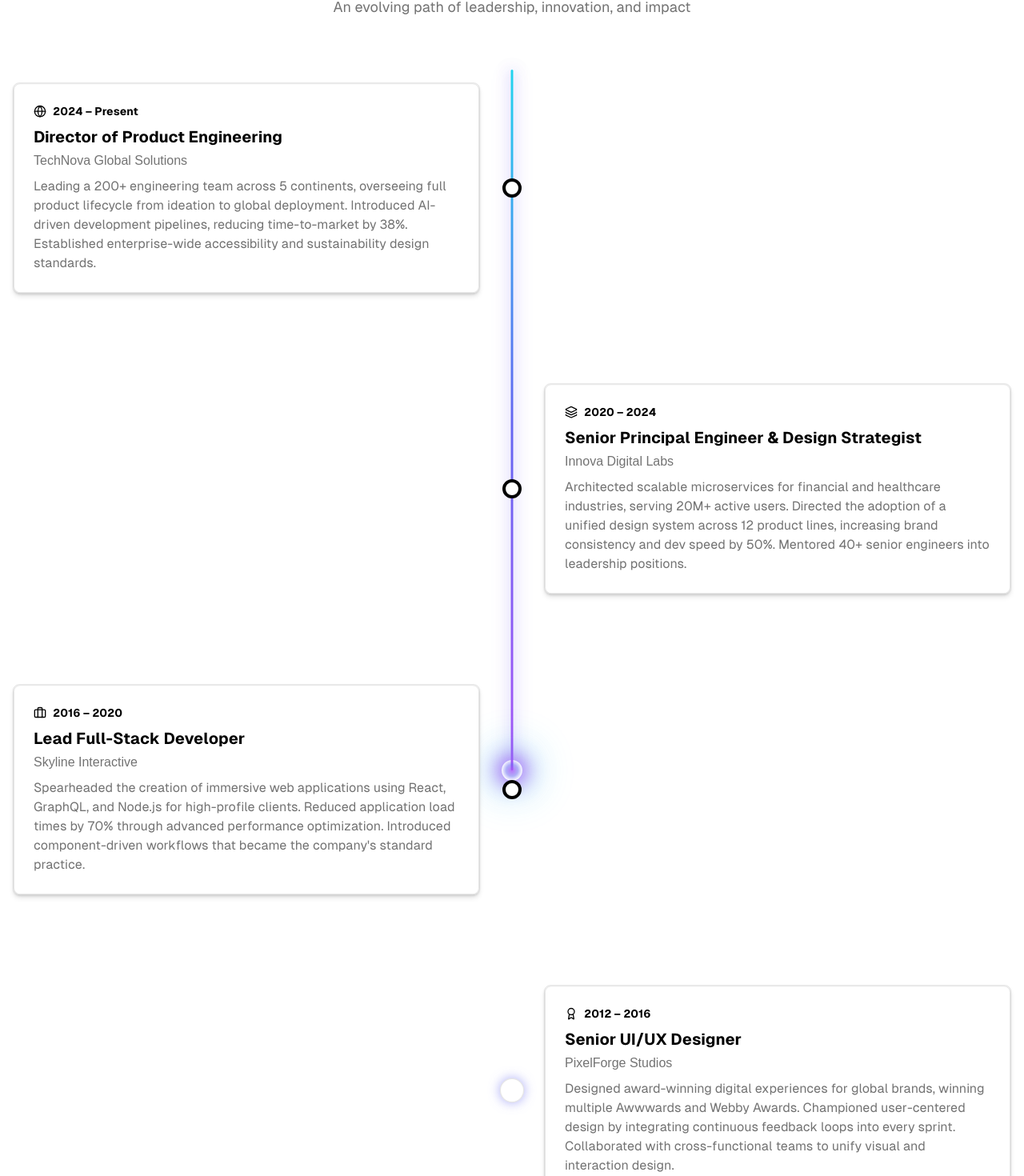
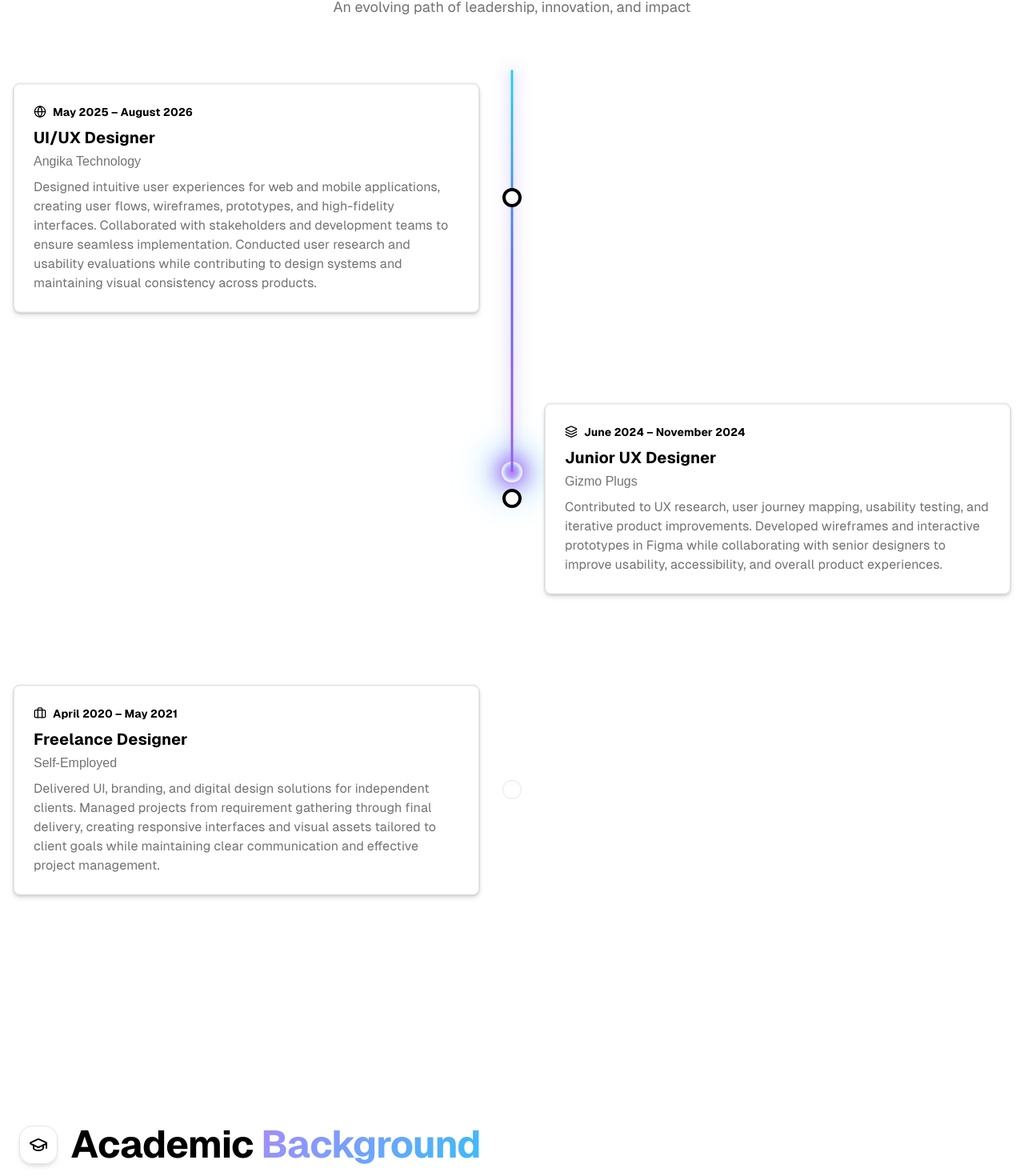
Before and after one commit to Prateesh-M-M/Port_Development, a React (Vite) app: page / in a window 1280 px wide. Shown: the part 3711-5181 px from the top of the page at 80% size. Built offline with nearby package versions, Linux system fonts and the light colour scheme; a web font is replaced by a local one; what lightswind would draw is missing.

Commit message:
More Content Updated

```diff
--- a/src/App.tsx
+++ b/src/App.tsx
@@ -7,7 +7,6 @@ import { ServicesSection } from "./components/ServicesSection/ServicesSection";
 import { ProjectsSection } from "./components/ProjectsSection/ProjectsSection";
 import { EducationSection } from "./components/EducationSection/EducationSection";
 import { CareerTimeline } from "./components/CareerSection/CareerTimeline";
-import TestimonialsSection from "./components/TestimonialsSection/TestimonialsSection";
 import { ContactSection } from "./components/ContactSection/ContactSection";
 import { Footer } from "./components/Footer/Footer";
 import ReactLenis from "lenis/react";
@@ -16,6 +15,7 @@ import { motion, AnimatePresence } from "framer-motion";
 
 import Dock from "./components/lightswind/dock";
 import { SmoothCursor } from "./components/lightswind/smooth-cursor";
+import WhatIBringSection from "./components/WhatIBringSection/WhatIBringSection";
 
 function App() {
   const [showDock, setShowDock] = useState(false);
@@ -53,7 +53,7 @@ function App() {
     { icon: <Briefcase size={20} />, label: "Career", onClick: () => scrollToSection("career") },
     { icon: <FolderKanban size={20} />, label: "Projects", onClick: () => scrollToSection("projects") },
     { icon: <GraduationCap size={20} />, label: "Education", onClick: () => scrollToSection("education") },
-    { icon: <MessageSquare size={20} />, label: "Testimonials", onClick: () => scrollToSection("testimonials") },
+    { icon: <MessageSquare size={20} />, label: "What I Bring", onClick: () => scrollToSection("approach") },
     { icon: <Send size={20} />, label: "Contact", onClick: () => scrollToSection("contact") },
   ];
 
@@ -70,7 +70,7 @@ function App() {
           <ProjectsSection />
           <CareerTimeline />
           <EducationSection />
-          <TestimonialsSection />
+          <WhatIBringSection />
           <ContactSection />
         </main>
 
--- a/src/components/AboutSection/AboutSection.tsx
+++ b/src/components/AboutSection/AboutSection.tsx
@@ -24,8 +24,8 @@ export const AboutSection = () => {
               Passionate about <span className="text-gradient-primary">Digital Excellence</span>
             </h2>
             <p className="text-lg text-muted-foreground leading-relaxed">
-I’m a UX/UI Designer who combines design thinking, user research and technology to create intuitive and impactful digital experiences. I work across the design process, from understanding user needs and defining problems to crafting interactions, building design systems and refining products through testing.
-My interests lie at the intersection of human-centered design, AI, HCI, accessibility and emerging technology. I enjoy tackling complex problems, exploring new possibilities, and translating ideas into experiences that are both functional and engaging. I believe great design goes beyond aesthetics—it creates meaningful connections between people and technology.
+              I’m a UX/UI Designer who combines design thinking, user research and technology to create intuitive and impactful digital experiences. I work across the design process, from understanding user needs and defining problems to crafting interactions, building design systems and refining products through testing.
+              My interests lie at the intersection of human-centered design, AI, HCI, accessibility and emerging technology. I enjoy tackling complex problems, exploring new possibilities, and translating ideas into experiences that are both functional and engaging. I believe great design goes beyond aesthetics—it creates meaningful connections between people and technology.
             </p>
           </div>
         </div>
--- a/src/components/CareerSection/CareerTimeline.tsx
+++ b/src/components/CareerSection/CareerTimeline.tsx
@@ -1,47 +1,31 @@
 import { ScrollTimeline } from "../lightswind/scroll-timeline";
-import { Briefcase, Award, Layers, Users, Globe } from "lucide-react";
+import { Briefcase, Layers,  Globe } from "lucide-react";
 
 export const CareerTimeline = () => {
   const careerEvents = [
     {
-      year: "2024 – Present",
-      title: "Director of Product Engineering",
-      subtitle: "TechNova Global Solutions",
+      year: "May 2025 – August 2026",
+      title: "UI/UX Designer",
+      subtitle: "Angika Technology",
       description:
-        "Leading a 200+ engineering team across 5 continents, overseeing full product lifecycle from ideation to global deployment. Introduced AI-driven development pipelines, reducing time-to-market by 38%. Established enterprise-wide accessibility and sustainability design standards.",
+        "Designed intuitive user experiences for web and mobile applications, creating user flows, wireframes, prototypes, and high-fidelity interfaces. Collaborated with stakeholders and development teams to ensure seamless implementation. Conducted user research and usability evaluations while contributing to design systems and maintaining visual consistency across products.",
       icon: <Globe className="h-4 w-4 mr-2 text-primary" />,
     },
     {
-      year: "2020 – 2024",
-      title: "Senior Principal Engineer & Design Strategist",
-      subtitle: "Innova Digital Labs",
+      year: "June 2024 – November 2024",
+      title: "Junior UX Designer",
+      subtitle: "Gizmo Plugs",
       description:
-        "Architected scalable microservices for financial and healthcare industries, serving 20M+ active users. Directed the adoption of a unified design system across 12 product lines, increasing brand consistency and dev speed by 50%. Mentored 40+ senior engineers into leadership positions.",
+        "Contributed to UX research, user journey mapping, usability testing, and iterative product improvements. Developed wireframes and interactive prototypes in Figma while collaborating with senior designers to improve usability, accessibility, and overall product experiences.",
       icon: <Layers className="h-4 w-4 mr-2 text-primary" />,
     },
     {
-      year: "2016 – 2020",
-      title: "Lead Full-Stack Developer",
-      subtitle: "Skyline Interactive",
+      year: "April 2020 – May 2021",
+      title: "Freelance Designer",
+      subtitle: "Self-Employed",
       description:
-        "Spearheaded the creation of immersive web applications using React, GraphQL, and Node.js for high-profile clients. Reduced application load times by 70% through advanced performance optimization. Introduced component-driven workflows that became the company's standard practice.",
+        "Delivered UI, branding, and digital design solutions for independent clients. Managed projects from requirement gathering through final delivery, creating responsive interfaces and visual assets tailored to client goals while maintaining clear communication and effective project management.",
       icon: <Briefcase className="h-4 w-4 mr-2 text-primary" />,
-    },
-    {
-      year: "2012 – 2016",
-      title: "Senior UI/UX Designer",
-      subtitle: "PixelForge Studios",
-      description:
-        "Designed award-winning digital experiences for global brands, winning multiple Awwwards and Webby Awards. Championed user-centered design by integrating continuous feedback loops into every sprint. Collaborated with cross-functional teams to unify visual and interaction design.",
-      icon: <Award className="h-4 w-4 mr-2 text-primary" />,
-    },
-    {
-      year: "2008 – 2012",
-      title: "Frontend Developer & Interaction Designer",
-      subtitle: "CreativeSpark Agency",
-      description:
-        "Built responsive and interactive marketing websites during the rise of mobile-first design. Created high-conversion landing pages for major e-commerce campaigns. Developed custom animations that improved user engagement metrics by over 45%.",
-      icon: <Users className="h-4 w-4 mr-2 text-primary" />,
     },
   ];
 
--- a/src/components/ContactSection/ContactSection.tsx
+++ b/src/components/ContactSection/ContactSection.tsx
@@ -1,5 +1,5 @@
 import { motion } from "framer-motion";
-import { Send, MapPin, Mail, Phone } from "lucide-react";
+import { Send, MapPin, Mail} from "lucide-react";
 import { Input } from "../lightswind/input";
 import { Textarea } from "../lightswind/textarea";
 import { Button } from "../lightswind/button";
--- a/src/components/EducationSection/SkillCategory.tsx
+++ b/src/components/EducationSection/SkillCategory.tsx
@@ -1,10 +1,7 @@
 import { motion, AnimatePresence } from "framer-motion";
 import {
-  Atom,
   Server,
   Code2,
-  Database,
-  Cloud,
   Crown,
   Brain,
   Workflow,
--- a/src/components/Footer/Footer.tsx
+++ b/src/components/Footer/Footer.tsx
@@ -1,5 +1,5 @@
 import { motion } from "framer-motion";
-import { Github, Linkedin, Twitter, Mail, ArrowUp, Heart } from "lucide-react";
+import { Github, Linkedin, Twitter, Mail, ArrowUp, Coffee } from "lucide-react";
 import { MorphingText } from "../lightswind/morphing-text";
 
 export const Footer = () => {
@@ -118,7 +118,7 @@ export const Footer = () => {
           {/* Copyright notice */}
           <div className="flex items-center gap-1.5 font-medium text-center md:text-right">
             <span>© {new Date().getFullYear()} Prateesh M M. Crafted with</span>
-            <Heart className="w-3.5 h-3.5 text-rose-500 fill-rose-500 inline-block" />
+            <Coffee className="w-3.5 h-3.5 text-pink-500 fill-pink-500 inline-block" />
             <span>& Lightswind UI</span>
           </div>
         </div>
--- a/src/components/TestimonialsSection/TestimonialsSection.tsx
+++ /dev/null
@@ -1,80 +0,0 @@
-import { motion } from "framer-motion";
-
-const TestimonialsSection = () => {
-  const testimonials = [
-    {
-      name: "Sarah Jenkins",
-      role: "CTO at InnovateX",
-      content: "Scarlett transformed our completely outdated e-commerce system into an incredibly fast, highly scalable architecture. Our conversion rate increased by 40% after the launch.",
-      image: "https://images.pexels.com/photos/1181686/pexels-photo-1181686.jpeg?auto=compress&cs=tinysrgb&w=150"
-    },
-    {
-      name: "David Chen",
-      role: "Founder, Peak Analytics",
-      content: "One of the best engineering minds I've worked with. The dashboard interface was not only flawlessly built, but also incredibly intuitive for non-technical users.",
-      image: "https://images.pexels.com/photos/1516680/pexels-photo-1516680.jpeg?auto=compress&cs=tinysrgb&w=150"
-    },
-    {
-      name: "Maria Rodriguez",
-      role: "Product Lead, Fintech Nexus",
-      content: "Delivered complex fintech integrations reliably and on time. Her attention to detail regarding both security protocols and UX is unparalleled.",
-      image: "https://images.pexels.com/photos/2743754/pexels-photo-2743754.jpeg?auto=compress&cs=tinysrgb&w=150"
-    }
-  ];
-
-  return (
-    <section id="testimonials" className="max-w-7xl mx-auto px-6 py-24">
-      <motion.div
-        initial={{ opacity: 0, y: 50 }}
-        whileInView={{ opacity: 1, y: 0 }}
-        viewport={{ once: true, amount: 0.1 }}
-        transition={{ duration: 0.8 }}
-        className="mb-16 text-center"
-      >
-        <h2 className="text-3xl md:text-5xl font-bold tracking-tight mb-4">
-          Client <span className="text-gradient-primary">Testimonials</span>
-        </h2>
-        <p className="text-muted-foreground max-w-xl mx-auto">
-          Feedback from talented leaders I've had the pleasure of partnering with throughout my career.
-        </p>
-      </motion.div>
-
-      <div className="grid grid-cols-1 md:grid-cols-3 gap-6">
-        {testimonials.map((test, i) => (
-          <motion.div
-            key={i}
-            initial={{ opacity: 0, scale: 0.95 }}
-            whileInView={{ opacity: 1, scale: 1 }}
-            viewport={{ once: true }}
-            transition={{ delay: i * 0.15, duration: 0.5 }}
-            className="glass-panel p-8 rounded-3xl border border-foreground/10 flex flex-col relative overflow-hidden group hover:border-primary/30 transition-colors duration-500"
-          >
-            {/* Subtle glow orb */}
-            <div className="absolute -right-10 -top-10 w-32 h-32 bg-primary/10 rounded-full blur-[40px] group-hover:bg-primary/20 transition-colors duration-500 pointer-events-none" />
-
-            {/* Quote Icon Background */}
-            <div className="absolute top-6 right-8 text-primary/10 select-none">
-              <svg width="40" height="40" viewBox="0 0 24 24" fill="currentColor" xmlns="http://www.w3.org/2000/svg">
-                <path d="M10 11l-2 2v-3H4V4h6v7zm10 0l-2 2v-3h-4V4h6v7z" />
-              </svg>
-            </div>
-
-            <p className="text-muted-foreground leading-relaxed flex-grow relative z-10 italic mb-8">
-              "{test.content}"
-            </p>
-
-            <div className="flex items-center gap-4 relative z-10 mt-auto">
-              <img src={test.image} alt={test.name} className="w-12 h-12 rounded-full object-cover border border-foreground/10" />
-              <div>
-                <h4 className="text-foreground font-bold text-sm">{test.name}</h4>
-                <p className="text-primary text-xs font-medium">{test.role}</p>
-              </div>
-            </div>
-          </motion.div>
-        ))}
-      </div>
-    </section>
-  );
-};
-
-export default TestimonialsSection;
--- /dev/null
+++ b/src/components/WhatIBringSection/WhatIBringSection.tsx
@@ -0,0 +1,98 @@
+import { motion } from "framer-motion";
+import {
+  Search,
+  Palette,
+  Code2,
+  Brain,
+  Accessibility,
+  Sparkles,
+} from "lucide-react";
+
+const WhatIBringSection = () => {
+  const strengths = [
+    {
+      icon: <Search className="w-5 h-5" />,
+      title: "Research-Driven",
+      description:
+        "I start by understanding the problem, the users, and the context before jumping into solutions.",
+    },
+    {
+      icon: <Palette className="w-5 h-5" />,
+      title: "Thoughtful Design",
+      description:
+        "I turn insights into clear, intuitive interfaces with strong visual hierarchy and purposeful interactions.",
+    },
+    {
+      icon: <Code2 className="w-5 h-5" />,
+      title: "Design + Technology",
+      description:
+        "My understanding of development helps me create designs that are not only beautiful, but practical to build.",
+    },
+    {
+      icon: <Brain className="w-5 h-5" />,
+      title: "AI & HCI",
+      description:
+        "I'm exploring how AI can create more adaptive, intelligent, and human-centered digital experiences.",
+    },
+    {
+      icon: <Accessibility className="w-5 h-5" />,
+      title: "Accessible by Design",
+      description:
+        "I believe good experiences should be usable by as many people as possible, regardless of ability.",
+    },
+    {
+      icon: <Sparkles className="w-5 h-5" />,
+      title: "Always Exploring",
+      description:
+        "From AI and 3D to AR and VR, I enjoy experimenting with emerging technologies and new forms of interaction.",
+    },
+  ];
+
+  return (
+    <section id="approach" className="max-w-7xl mx-auto px-6 py-24">
+      <motion.div
+        initial={{ opacity: 0, y: 50 }}
+        whileInView={{ opacity: 1, y: 0 }}
+        viewport={{ once: true, amount: 0.1 }}
+        transition={{ duration: 0.8 }}
+        className="mb-16 text-center"
+      >
+        <h2 className="text-3xl md:text-5xl font-bold tracking-tight mb-4">
+          What I <span className="text-gradient-primary">Bring</span>
+        </h2>
+
+        <p className="text-muted-foreground max-w-xl mx-auto">
+          A combination of design thinking, technical understanding, and
+          curiosity for emerging technology.
+        </p>
+      </motion.div>
+
+      <div className="grid grid-cols-1 md:grid-cols-2 lg:grid-cols-3 gap-6">
+        {strengths.map((item, i) => (
+          <motion.div
+            key={i}
+            initial={{ opacity: 0, y: 30 }}
+            whileInView={{ opacity: 1, y: 0 }}
+            viewport={{ once: true }}
+            transition={{ delay: i * 0.1, duration: 0.5 }}
+            className="glass-panel p-7 rounded-3xl border border-foreground/10 group hover:border-primary/30 transition-colors duration-500"
+          >
+            <div className="w-11 h-11 rounded-2xl bg-primary/10 flex items-center justify-center text-primary mb-5 group-hover:bg-primary/15 transition-colors">
+              {item.icon}
+            </div>
+
+            <h3 className="text-lg font-bold mb-2">
+              {item.title}
+            </h3>
+
+            <p className="text-muted-foreground text-sm leading-relaxed">
+              {item.description}
+            </p>
+          </motion.div>
+        ))}
+      </div>
+    </section>
+  );
+};
+
+export default WhatIBringSection;
```
